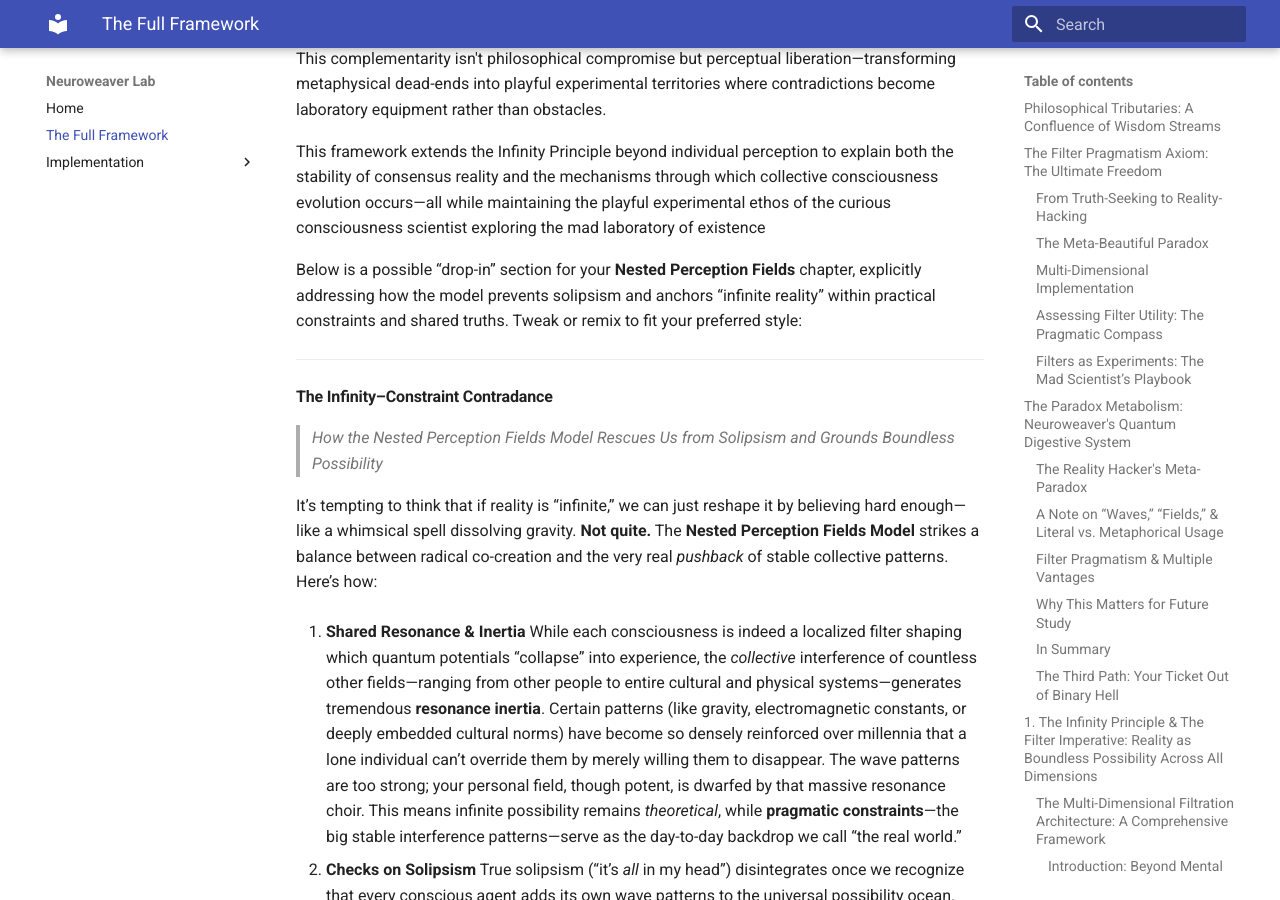
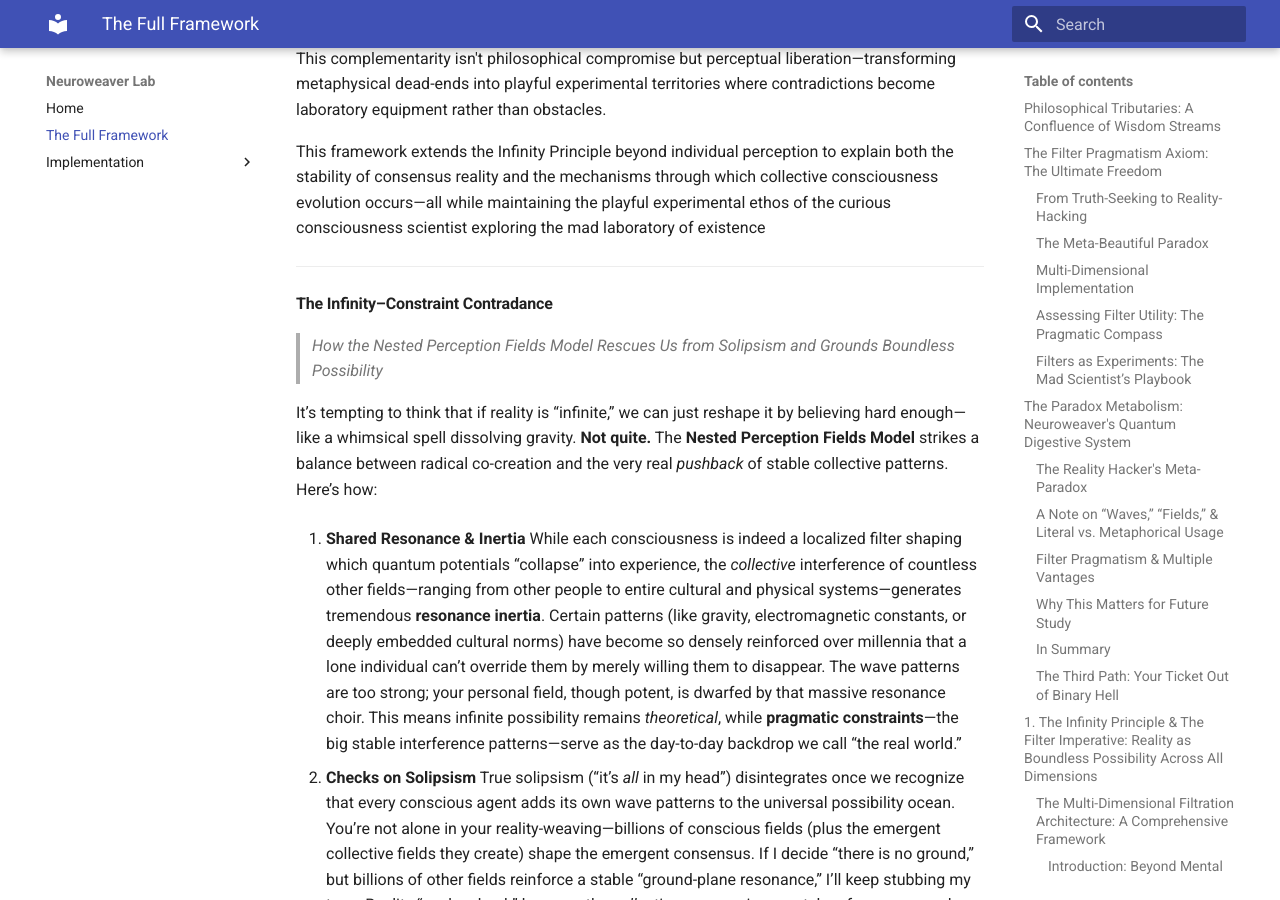
Before and after one commit to phillipclapham/neuroweaver, an MkDocs documentation site: the page built from docs/advanced_guide.md, in a window 1280 px wide and 900 px high, scrolled down 28773 px. Built offline with MkDocs 1.6.1 and Material for MkDocs 9.7.7, drawn with Linux system fonts in a browser that asks for light colours.

Commit message:
book refinements

```diff
--- a/docs/advanced_guide.md
+++ b/docs/advanced_guide.md
@@ -694,8 +694,6 @@ The Nested Perception Fields Model provides a comprehensive framework for unders
 
 This framework extends the Infinity Principle beyond individual perception to explain both the stability of consensus reality and the mechanisms through which collective consciousness evolution occurs—all while maintaining the playful experimental ethos of the curious consciousness scientist exploring the mad laboratory of existence
 
-Below is a possible “drop-in” section for your **Nested Perception Fields** chapter, explicitly addressing how the model prevents solipsism and anchors “infinite reality” within practical constraints and shared truths. Tweak or remix to fit your preferred style:
-
 ---
 
 #### **The Infinity–Constraint Contradance**
```
Also changed, not shown: site/advanced_guide/index.html, site/search/search_index.json.
